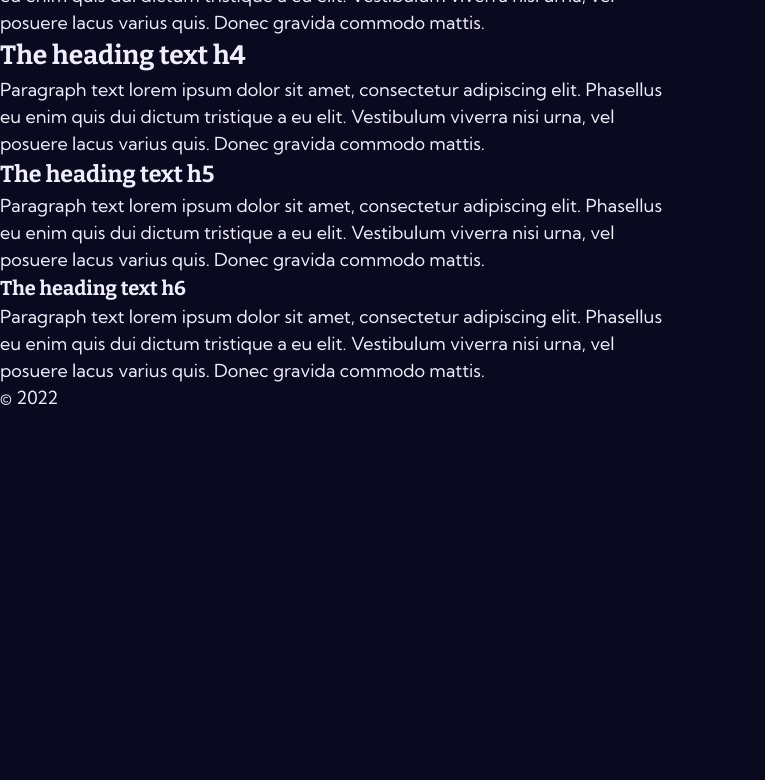
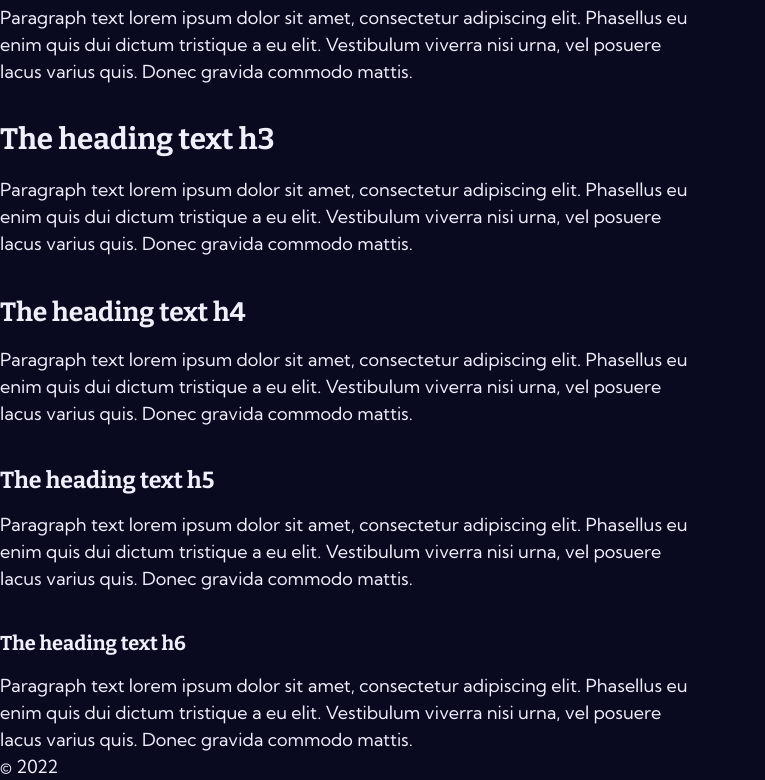
Before and after one commit to guidoslotboom/guidoslotboom.github.io, a plain HTML site: page index.html in a window 1280 px wide. Shown: the part 753-1533 px from the top of the page, without its empty margins (0-765 px from the left). Before the commit the page ends 1164 px from the top, so only its background shows below. Drawn offline with Linux system fonts and the light colour scheme.

Commit message:
Add vertical margins to elements inside main

```diff
--- a/assets/css/style.css
+++ b/assets/css/style.css
@@ -84,7 +84,31 @@
 @layer layout {
 
     main {
-        max-width: 72ch;
+        max-width: 76ch;
+    }
+
+    main > * + * {
+        margin-top: var(--base-size-xl);
+    }
+
+    main > p + p {
+        margin-top: var(--base-size-lg);
+    }
+
+    main > h1 + * {
+        margin-top: var(--base-size-sm);
+    }
+
+    main > h2 + * {
+        margin-top: var(--base-size-xs);
+    }
+
+    main > h3 + * {
+        margin-top: var(--base-size-2xs);
+    }
+
+    main > :is(h4, h5, h6) + * {
+        margin-top: var(--base-size-3xs);
     }
 }
 
```
